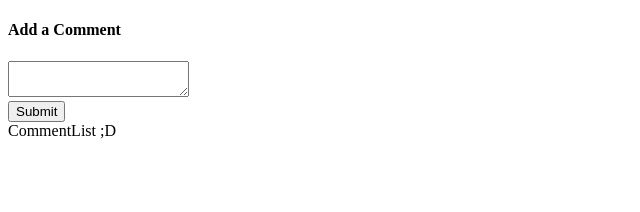
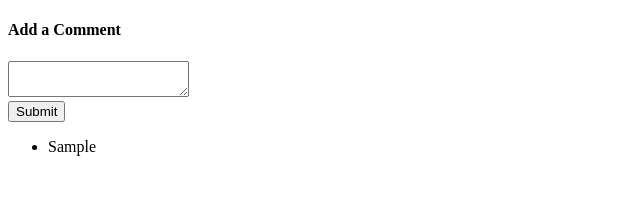
Before and after one commit to marianeppinheiro/ReactReduxUdemyCourse, a React (Create React App) app: page / in a window 1280 px wide. Both pictures are taken after typing "Sample" into the empty fields and a click on the button "Submit". Shown: the top 212 px of the page, without its empty margins (0-640 px from the left). Built offline with nearby package versions, Linux system fonts and the light colour scheme.

Commit message:
write test for reducer and comment list

```diff
--- a/src/Root.js
+++ b/src/Root.js
@@ -3,6 +3,6 @@ import { Provider } from 'react-redux';
 import { createStore } from 'redux';
 import reducer from 'reducer';
 
-export default (props) => {
-	return <Provider store={createStore(reducer, {})}>{props.children}</Provider>;
+export default ({ children, initialState = {} }) => {
+	return <Provider store={createStore(reducer, initialState)}>{children}</Provider>;
 };
--- a/src/components/CommentList.jsx
+++ b/src/components/CommentList.jsx
@@ -1,5 +1,21 @@
-import React from 'react';
+import React, { Component } from 'react';
+import { connect } from 'react-redux';
 
-export default () => {
-	return <div>CommentList ;D</div>;
-};
+class CommentList extends Component {
+	renderComments() {
+		return this.props.comment.map((comment) => {
+			return <li key={comment}>{comment}</li>;
+		});
+	}
+	render() {
+		return (
+			<div>
+				<ul>{this.renderComments()}</ul>
+			</div>
+		);
+	}
+}
+function mapStateToProps(state) {
+	return { comment: state.comments };
+}
+export default connect(mapStateToProps)(CommentList);
```
Also changed, not shown: 2 other files (tests, documents, lock files or other folders).
